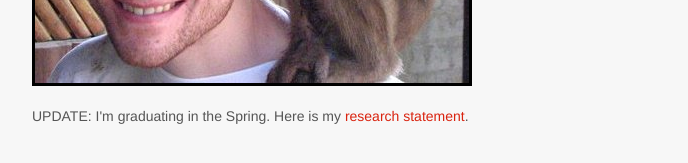
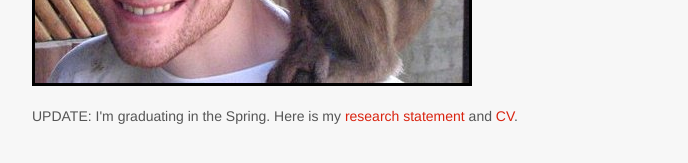
Before and after one commit to colin-scott/personal_website, a Jekyll site: the page built from index.html, in a window 1280 px wide. Shown: the part 420-583 px from the top of the page, without its empty margins (23-711 px from the left). Built offline with Jekyll 4.4.1, drawn with Linux system fonts in a browser that asks for light colours; Markdown is read by kramdown in place of the engine named in the settings.

Commit message:
Add statement & CV

```diff
--- a/index.html
+++ b/index.html
@@ -10,4 +10,6 @@
 
 <br />
 
-UPDATE: I'm graduating in the Spring. Here is my <a href="https://docs.google.com/document/d/1OM_n-1Ru0FxKxhCVVQ9bF-PUKn0OWX7iivEf1SxEtwg/edit?usp=sharing">research statement</a>.
+UPDATE: I'm graduating in the Spring. Here is my <a
+  href="https://docs.google.com/document/d/1OM_n-1Ru0FxKxhCVVQ9bF-PUKn0OWX7iivEf1SxEtwg/edit?usp=sharing">research
+  statement</a> and <a href="/~rcs/research/cv.pdf">CV</a>.
--- a/publications.html
+++ b/publications.html
@@ -5,7 +5,7 @@
 description: "Colin Scott's projects and publications"
 ---
 
-UPDATE: I'm graduating in the Spring. Here is my <a href="https://docs.google.com/document/d/1OM_n-1Ru0FxKxhCVVQ9bF-PUKn0OWX7iivEf1SxEtwg/edit?usp=sharing">research statement</a>.
+UPDATE: I'm graduating in the Spring. Here is my <a href="https://docs.google.com/document/d/1OM_n-1Ru0FxKxhCVVQ9bF-PUKn0OWX7iivEf1SxEtwg/edit?usp=sharing">research statement</a> and <a href="/~rcs/research/cv.pdf">CV</a>.
 
 <h3>Conference Papers</h3>
 <ul>
```
